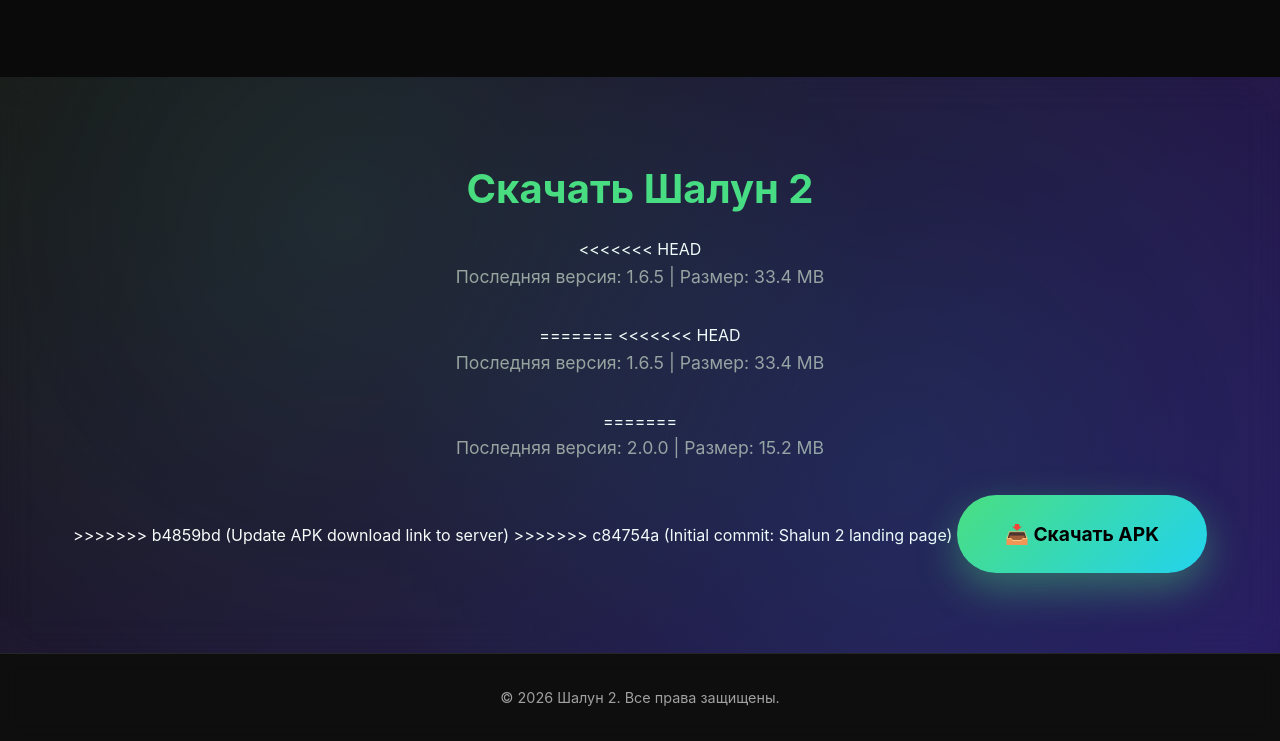
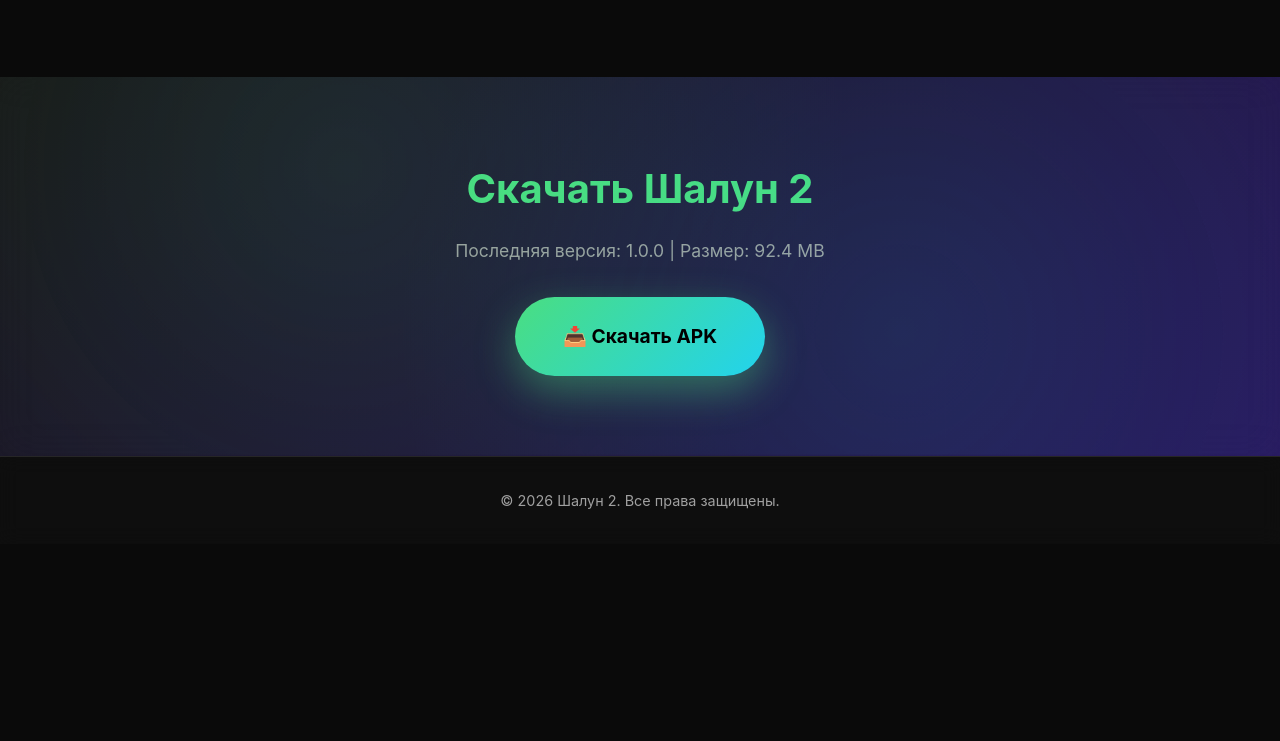
Before and after one commit to kelf2009-801/shalun2-landing, a plain HTML site: page index.html in a window 1280 px wide. Shown: the part 2445-3186 px from the top of the page. After the commit the page ends 2989 px from the top, so only its background shows below. Drawn offline with Linux system fonts and the light colour scheme.

Commit message:
update: APK download URL to 83.141.95.161, version 1.0.0

```diff
--- a/index.html
+++ b/index.html
@@ -629,16 +629,8 @@
     <section id="download" class="download">
         <div class="container">
             <h2>Скачать Шалун 2</h2>
-<<<<<<< HEAD
-            <p>Последняя версия: 1.6.5 | Размер: 33.4 MB</p>
-=======
-<<<<<<< HEAD
-            <p>Последняя версия: 1.6.5 | Размер: 33.4 MB</p>
-=======
-            <p>Последняя версия: 2.0.0 | Размер: 15.2 MB</p>
->>>>>>> b4859bd (Update APK download link to server)
->>>>>>> c84754a (Initial commit: Shalun 2 landing page)
-            <a href="http://45.147.31.67:8000/app/download"
+<p>Последняя версия: 1.0.0 | Размер: 92.4 MB</p>
+            <a href="http://83.141.95.161:8000/app/download"
                class="download-btn"
                target="_blank"
                rel="noopener noreferrer">
```
